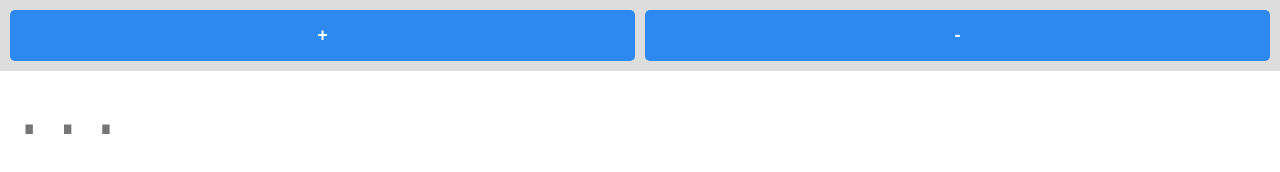
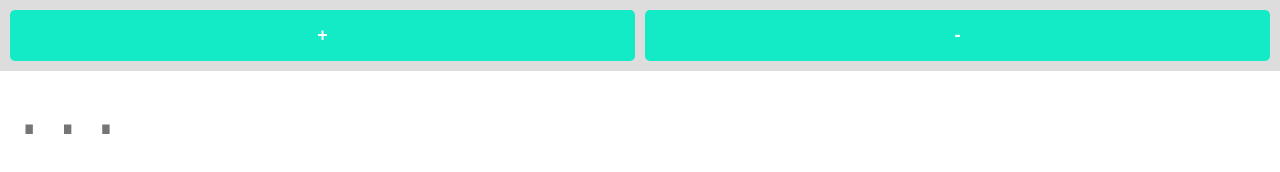
Before and after one commit to vinizacc/vinizacc.github.io, a plain HTML site: page index.html in a window 1280 px wide. Drawn offline with Linux system fonts and the light colour scheme.

Commit message:
Update style.css
Button color change

```diff
--- a/style.css
+++ b/style.css
@@ -37,7 +37,7 @@ button {
     font-size: 18px;
     cursor: pointer;
     border: none;
-    background: #2d89ef;
+    background: #13eac6;
     color: white;
     font-weight: bold;
     border-radius: 5px;
```
